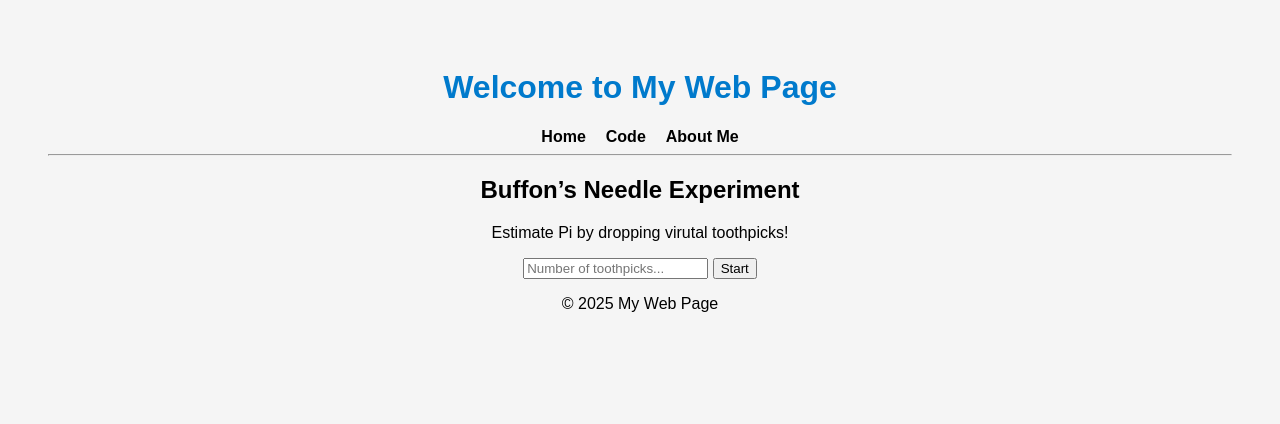
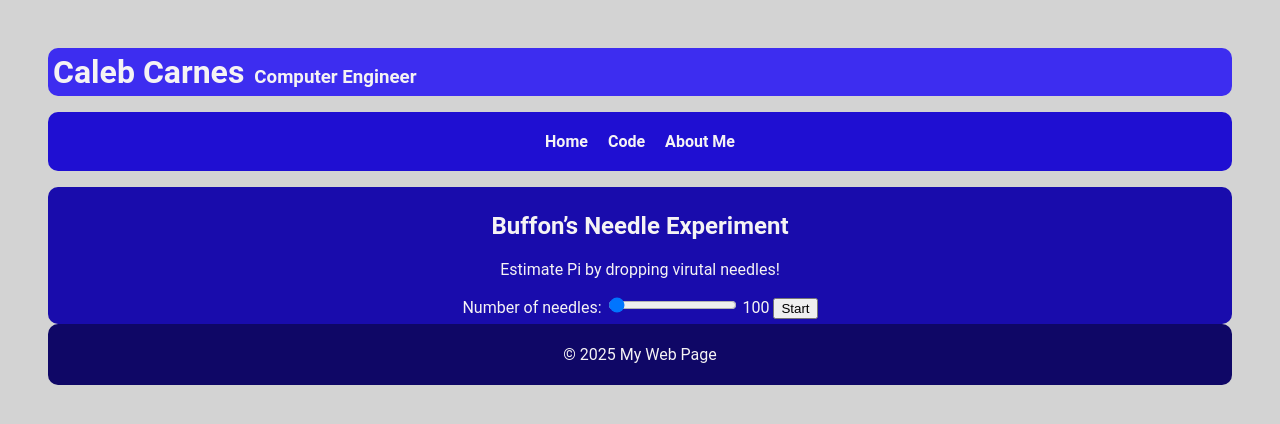
Before and after one commit to ccc484/test-website, a plain HTML site: page code.html in a window 1280 px wide. Drawn offline with nearby package versions, Linux system fonts and the light colour scheme.

Commit message:
Updated theming

```diff
--- a/code.html
+++ b/code.html
@@ -8,16 +8,18 @@
 </head>
 <body>
   <header>
-    <h1>Welcome to My Web Page</h1>
+    <style>
+    </style>
+    <h1>Caleb Carnes</h1><h3>Computer Engineer</h3>
   </header>
   <div id="nav"></div>
   <script src="nav.js"></script>
   <main>
-    <section id="PiEstimation">
-      <h2>Buffon’s Needle Experiment</h2>
-      <p>Estimate Pi by dropping virutal toothpicks!</p>
-    </section>
-    <input type="number" id="numInput" placeholder="Number of toothpicks..." />
+    <h2>Buffon’s Needle Experiment</h2>
+    <p>Estimate Pi by dropping virutal needles!</p>
+    <label for ="numInput">Number of needles:</label>
+    <input type="range" id="numInput" value="100" min="1" max="10000" oninput="this.nextElementSibling.value = this.value">
+    <output>100</output>
     <button onclick="startSimulation()">Start</button>
     <div id="PiEstimate"></div>
     <div id="PiError"></div>
--- a/nav.html
+++ b/nav.html
@@ -5,4 +5,3 @@
         <li><a href="about.html">About Me</a></li>
     </ul>
 </nav>
-<hr>
--- a/script1.js
+++ b/script1.js
@@ -3,7 +3,7 @@ let pick = 0;
 let numPicks = 500;
 let totalOn = 0;
 let vertLines = [];
-let sketchInstance; // ✅ Declare this so we can reuse it
+let sketchInstance;
 
 function startSimulation() {
   const inputVal = document.getElementById("numInput").value;
@@ -15,12 +15,10 @@ function startSimulation() {
   totalOn = 0;
   vertLines = [];
 
-  // Remove any existing canvas
   if (sketchInstance) {
     sketchInstance.remove();
   }
 
-  // Start new sketch
   sketchInstance = new p5(sketch1, "sketch1");
 }
 
@@ -42,7 +40,6 @@ const sketch1 = (p) => {
     let randx2 = randx + toothpickLen * p.cos(randangle);
     let randy2 = randy + toothpickLen * p.sin(randangle);
 
-    // Random color
     switch (p.floor(p.random(0, 7))) {
       case 0: p.stroke('red'); break;
       case 1: p.stroke('orange'); break;
@@ -72,8 +69,8 @@ const sketch1 = (p) => {
       const piEstimate = (numPicks / totalOn);
       const error = (p.abs(piEstimate-p.PI)/p.PI)*100;
       document.getElementById("PiEstimate").innerText = `Estimated Pi: ${piEstimate.toFixed(5)}`;
+      document.getElementById("PiError").innerText = `Percentage Error: ${error.toFixed(2)}%`;
       console.log("Estimated Pi:", piEstimate);
-      document.getElementById("PiError").innerText = `Percentage Error: ${error.toFixed(5)}%`;
       console.log("Percentage Error:", error, "%");
     }
   };
--- a/style.css
+++ b/style.css
@@ -1,31 +1,63 @@
 body{
-    background-color: #f5f5f5;
-    font-family: sans-serif;
+    background-color: #D3D3D3;
+    font-family: 'Roboto', sans-serif;
+    color: #161A1D;
     text-align: center;
     padding: 40px;
 }
-ul{list-style-position:inside;}
-h1{
-    color: #007acc;
+
+header {
+  background-color: #3D2DF0;
+  color: #F5F3F4;
+  text-align: left;
+  padding: 5px;
+  border-radius: 10px;
 }
-h2{
-    color: #000000;
+
+header h1,
+header h3 {
+  display: inline;
 }
+
+header h1 {
+  margin-right: 10px;
+}
+
 nav ul {
+  background-color: #1F0FD2;
   list-style: none;
-  padding: 0;
-  margin: 0;
   display: flex;
+  padding: 20px;
+  border-radius: 10px;
   justify-content: center;
   gap: 20px;
 }
 
-#PiEstimate {
-  text-align: center;
+nav ul li a {
+  text-decoration: none;
+  color: #F5F3F4;
+  font-weight: bold;
 }
 
-nav ul li a {
-  text-decoration: none;
-  color: black;
-  font-weight: bold;
+a:hover {
+  color: #B1A7A6;
+  text-decoration: underline;
 }
+
+main {
+    background-color: #190CAC;
+    color: #F5F3F4;
+    padding: 5px;
+    border-radius: 10px;
+}
+
+.vignette {
+  mask-image: radial-gradient(circle at center,rgba(0,0,0,1) 50%, rgba(0,0,0,0) 70%);
+}
+
+footer{
+    background-color: #0F0766;
+    color: #F5F3F4;
+    padding: 5px;
+    border-radius: 10px;
+}
```
Also changed, not shown: about.html (+4 -7 lines), index.html (+7 -4 lines), images/cc_headshot.jpg, images/favicon.jpg.
